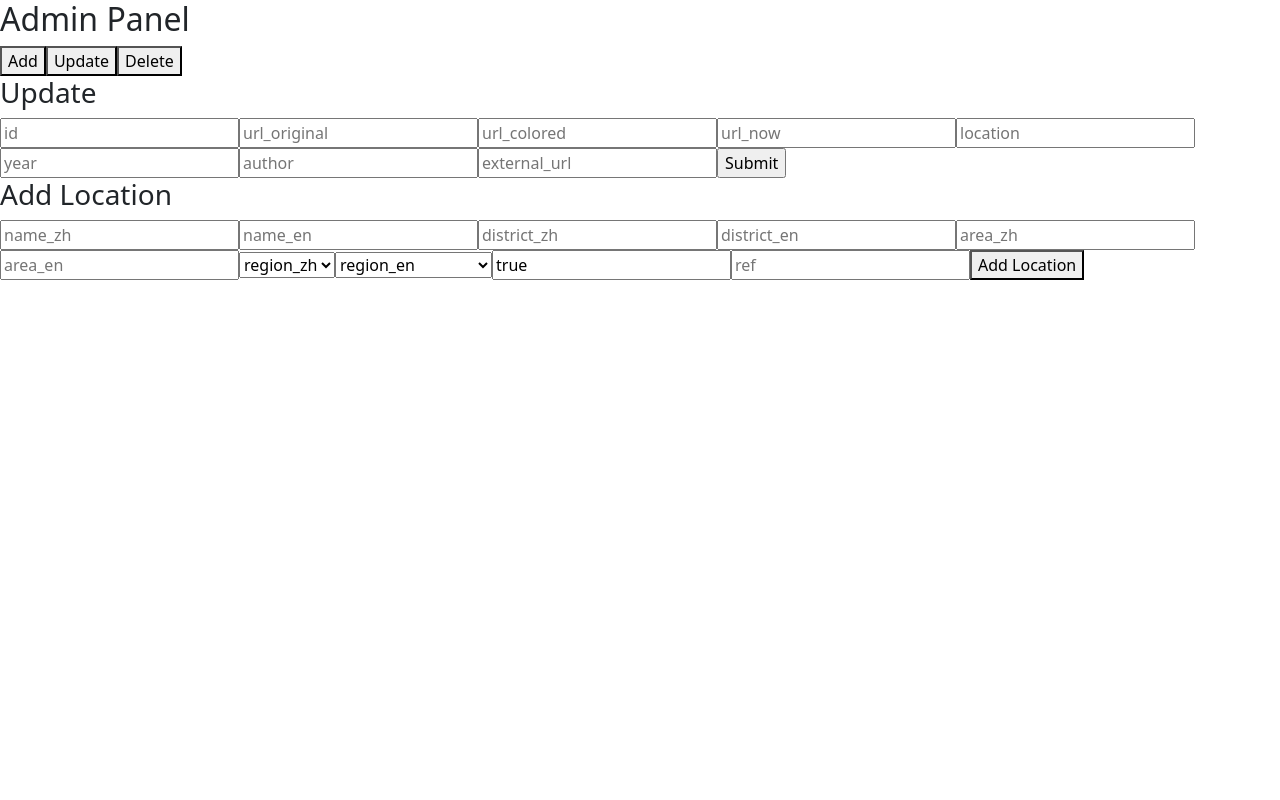
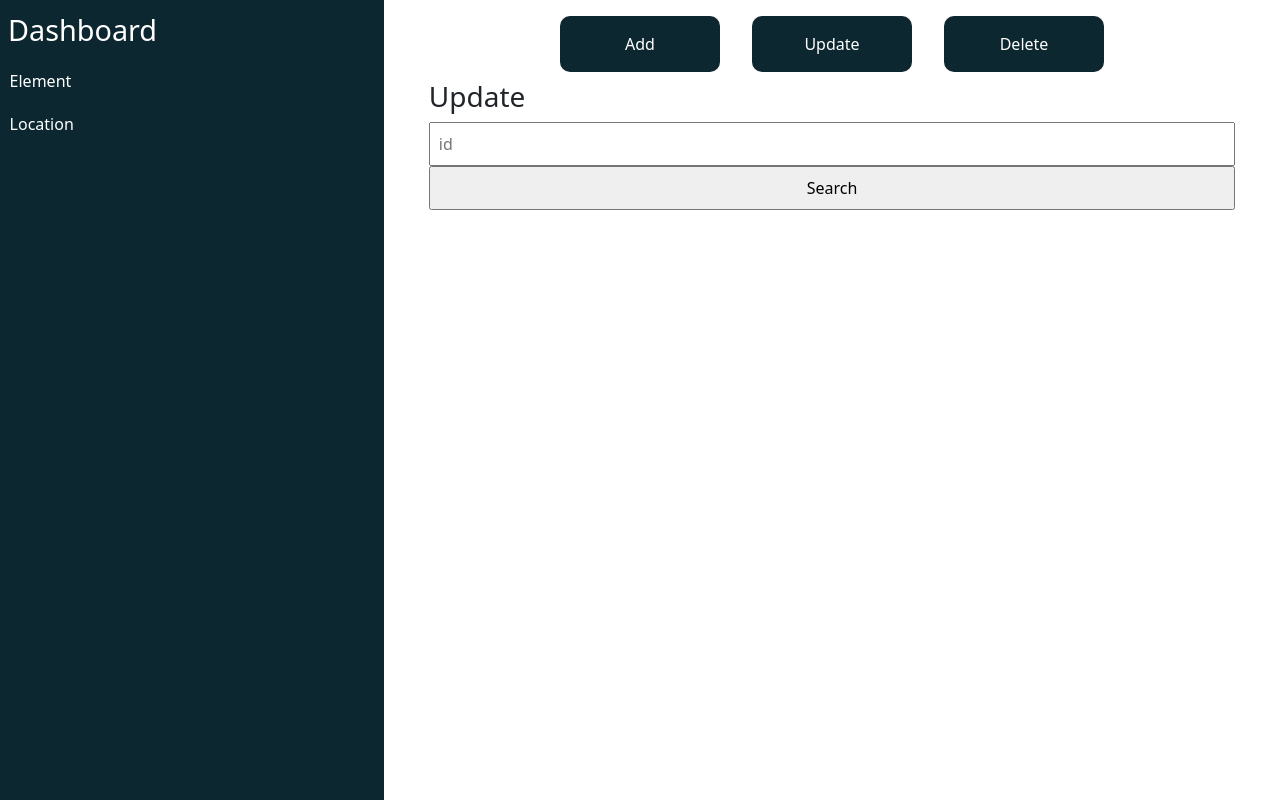
Before and after one commit to TinPoChan/oldhk, a React (Create React App) app: page /admin in a window 1280 px wide. Both pictures are taken after a click on the button "Update". Built offline with nearby package versions, Linux system fonts and the light colour scheme.

Commit message:
basic admin function

```diff
--- a/models/element.js
+++ b/models/element.js
@@ -28,6 +28,9 @@ const elementSchema = new mongoose.Schema({
     },
     external_url: {
         type: String,
+    },
+    description:{
+        type: String,
     }
 })
 
--- a/src/components/adminPage/addLocation.js
+++ b/src/components/adminPage/addLocation.js
@@ -77,7 +77,7 @@ function AddLocation() {
 
             <input type='text' placeholder='exist' name="exist" defaultValue={true} onChange={handleChange} required={true} />
             <input type='text' placeholder='ref' name="ref" onChange={handleChange} required={true} />
-            <button type="submit">Add Location</button>
+            <input type="submit" value="Submit" />
         </form>
     </div>
     )
--- /dev/null
+++ b/src/components/adminPage/admin.css
@@ -0,0 +1,83 @@
+*{
+    margin: 0;
+}
+.Admin-container {
+    display: flex;
+    width: 100%;
+}
+
+.admin-tabs{
+    width: 30%;
+    height: 100vh;
+    background-color: #0D2731;
+    color: white;
+}
+.admin-tabs button {
+    width: 100%;
+    text-align: left;
+    padding: 0.6rem;
+    border: none;
+    background-color: #0D2731;
+    color: white;
+}
+.admin-tabs button:hover {
+    background-color: whitesmoke;
+    color: #0D2731;
+}
+
+.admin-tabs-header{
+    margin: auto;
+    font-size: 1.8rem;
+    padding: 0.5rem;
+
+}
+
+.admin-content{
+    width: 70%;
+}
+.element-tabs, .location-tabs{
+    width: 100%;
+    height: 10vh;
+    display: flex;
+    flex-direction: row;
+    align-items: center;
+    justify-content: center;
+    flex-wrap: wrap;
+}
+.element-tabs button, .location-tabs button{
+    width: 10rem;
+    padding: 1rem;
+    border: none;
+    border-radius: 10px;
+    background-color: #0D2731;
+    color: white;
+    margin: 1rem;
+}
+.element-tabs button:hover, .location-tabs button:hover{
+    background-color: whitesmoke;
+    color: #0D2731;
+}
+.element-content, .location-content{
+    width: 100%;
+
+    display: flex;
+    flex-wrap: wrap;
+    justify-content: center;
+    align-items: center;
+    /* margin: 1rem; */
+
+}
+
+.form-container{
+    /* width: 100%; */
+    width: 90%;
+
+}
+.form-container input, textarea, select{
+    width: 100%;
+    padding: 0.5rem;
+}
+
+.form-container textarea {
+    height: 10rem;
+}
--- a/src/components/adminPage/admin.js
+++ b/src/components/adminPage/admin.js
@@ -3,26 +3,28 @@ import AddElement from "./addElement";
 import DeleteElement from "./deleteElement";
 import UpdateElement from "./updateElement";
 import AddLocation from "./addLocation";
+import UpdateLocation from "./updateLocation";
+import './admin.css';
 
-function AdminPanel() {
-    return (
-        <div className="admin-panel">
-            <h2>Admin Panel</h2>
-        </div>
-    );
-}
+// function AdminSideBar() {
+//     return (
+//         <div className="admin-sidebar">
+
+//         </div>
+//     );
+// }
 
 function ElementControls() {
     const [activeTab, setActiveTab] = useState("add");
 
     return (
         <>
-            <div className="admin-tabs">
+            <div className="element-tabs">
                 <button className={activeTab === "add" ? "active" : ""} onClick={() => setActiveTab("add")}>Add</button>
                 <button className={activeTab === "update" ? "active" : ""} onClick={() => setActiveTab("update")}>Update</button>
                 <button className={activeTab === "delete" ? "active" : ""} onClick={() => setActiveTab("delete")}>Delete</button>
             </div>
-            <div className="admin-content">
+            <div className="element-content">
                 {activeTab === "add" ? <AddElement /> : null}
                 {activeTab === "update" ? <UpdateElement /> : null}
                 {activeTab === "delete" ? <DeleteElement /> : null}
@@ -30,15 +32,49 @@ function ElementControls() {
         </>
     );
 }
-function Admin() {
+
+function LocationControls() {
+    const [activeTab, setActiveTab] = useState("add");
+
     return (
         <>
-            <AdminPanel />
-            <ElementControls />
-            <AddLocation />
-
+            <div className="location-tabs">
+                <button className={activeTab === "add" ? "active" : ""} onClick={() => setActiveTab("add")}>Add</button>
+                <button className={activeTab === "update "? "active" : ""} onClick={() => setActiveTab("update")}>Update</button>
+                <button className={activeTab === "delete" ? "active" : ""} onClick={() => setActiveTab("delete")}>Delete</button>
+            </div>
+            <div className="location-content">
+                {activeTab === "add" ? <AddLocation /> : null}
+                {activeTab === "update" ? <UpdateLocation /> : null}
+                {activeTab === "delete" ? <DeleteElement /> : null}
+            </div>
         </>
     );
 }
 
+
+function Admin() {
+    const [activeTab, setActiveTab] = useState("Element");
+    return (
+        <div className="Admin-container">
+
+            {/* <AdminSideBar /> */}
+            <div className="admin-tabs">
+                <div className="admin-tabs-header">
+                    Dashboard
+                </div>
+                <button className={activeTab === "Element" ? "active" : ""} onClick={() => setActiveTab("Element")}>Element</button>
+                <button className={activeTab === "Location" ? "active" : ""} onClick={() => setActiveTab("Location")}>Location</button>
+            </div>
+            <div className="admin-content">
+            {activeTab === "Element" ? <ElementControls /> : null}
+            {activeTab === "Location" ? <LocationControls /> : null}
+            {/* <ElementControls />
+            <AddLocation /> */}
+            </div>
+
+        </div>
+    );
+}
+
 export default Admin;
--- a/src/components/adminPage/deleteElement.js
+++ b/src/components/adminPage/deleteElement.js
@@ -10,7 +10,7 @@ function DeleteElement() {
     const handleSubmit = async (e) => {
         e.preventDefault();
         console.log(id);
-        await fetch(`http://localhost:3001/api/elements/${id}`, {
+        await fetch(`http://localhost:3001/api/elements/id/${id}`, {
             method: 'DELETE',
         }).then((res) => {
             if (res.status === 200) {
--- a/src/components/adminPage/updateElement.js
+++ b/src/components/adminPage/updateElement.js
@@ -8,14 +8,17 @@ const initialState = {
     year: '',
     author: '',
     external_url: '',
-    id: ''
+    id: '',
+    description: ''
 }
 
-function UpdateElement () {
+function UpdateElement() {
     const [element, setElement] = useState(initialState)
+    const [formText, setFormText] = useState('Search')
 
     const clearState = () => {
         setElement({ ...initialState })
+        setFormText('Search')
     }
 
     const handleChange = (e) => {
@@ -28,8 +31,8 @@ function UpdateElement () {
     const handleSubmit = async (e) => {
         e.preventDefault();
         console.log(element);
-
-        const backendUrl = 'http://localhost:3001/api/elements/' || process.env.BACKEND_URL
+        if (formText === 'Submit') {
+            const backendUrl = 'http://localhost:3001/api/elements/id/' || process.env.BACKEND_URL
 
             await fetch(backendUrl + `${element.id}`, {
                 method: 'PUT',
@@ -48,19 +51,42 @@ function UpdateElement () {
             })
         }
 
+        if (formText === 'Search') {
+            const backendUrl = 'http://localhost:3001/api/elements/id/' || process.env.BACKEND_URL
+
+            await fetch(backendUrl + `${element.id}`)
+                .then(res => res.json())
+                .then(data => {
+                    setElement(() => data)
+                    setFormText('Submit')
+                })
+                .catch(err => {
+                    console.log(err)
+                })
+        }
+    }
+
     return (
         <div className="form-container">
-            <form onSubmit={handleSubmit}>
+            <form className="updateElementForm" onSubmit={handleSubmit}>
                 <h3>Update</h3>
-                <input type='text' placeholder='id' name="id" onChange={handleChange} required={true} />
-                <input type='text' placeholder='url_original' name="url_original" onChange={handleChange} required={true} />
-                <input type='text' placeholder='url_colored' name="url_colored" onChange={handleChange} />
-                <input type='text' placeholder='url_now' name="url_now" onChange={handleChange} required={true} />
-                <input type='text' placeholder='location' name="location" onChange={handleChange} required={true} />
-                <input type='text' placeholder='year' name="year" onChange={handleChange} required={true} />
-                <input type='text' placeholder='author' name="author" onChange={handleChange} />
-                <input type='text' placeholder='external_url' name="external_url" onChange={handleChange} />
-                <input type="submit" value="Submit" />
+                <input type='text' placeholder='id' name="id" onInput={handleChange} required={true} />
+                {formText === 'Submit' ? (
+                    <>
+                        <input type='text' placeholder='name' name="name" onChange={handleChange} required={true} defaultValue={element.name} />
+                        <input type='text' placeholder='url_original' name="url_original" onChange={handleChange} required={true} defaultValue={element.url_original} />
+                        <input type='text' placeholder='url_colored' name="url_colored" onChange={handleChange} defaultValue={element.url_colored} />
+                        <input type='text' placeholder='url_now' name="url_now" onChange={handleChange} required={true} defaultValue={element.url_now}/>
+                        <input type='text' placeholder='location' name="location" onChange={handleChange} required={true} defaultValue={element.location}/>
+                        <input type='text' placeholder='year' name="year" onChange={handleChange} required={true} defaultValue={element.year}/>
+                        <input type='text' placeholder='author' name="author" onChange={handleChange} defaultValue={element.author}/>
+                        <input type='text' placeholder='external_url' name="external_url" onChange={handleChange} defaultValue={element.external_url}/>
+                        <input type='text' placeholder='description' name="description" onChange={handleChange} defaultValue={element.description}/>
+                        <textarea type='text' placeholder='description' name="description" onChange={handleChange} defaultValue={element.description}/>
+                    </>
+                ) : null}
+
+                <input type="submit" value={formText} />
             </form>
         </div>
     )
--- /dev/null
+++ b/src/components/adminPage/updateLocation.js
@@ -0,0 +1,118 @@
+import React, { useEffect, useState } from "react";
+
+const initialState = {
+    name_zh: "",
+    name_en: "",
+    district_zh: "",
+    district_en: "",
+    area_zh: "",
+    area_en: "",
+    region_zh: "",
+    region_en: "",
+    exist: true,
+    ref: "",
+    id: ""
+}
+
+function UpdateLocation() {
+    const [location, setLocation] = useState(initialState);
+    const [formText, setFormText] = useState('Search')
+
+    const clearState = () => {
+        setLocation({ ...initialState })
+        setFormText('Search')
+    }
+
+    const handleChange = (e) => {
+        console.log(e.target.name, e.target.value);
+        e.preventDefault();
+        setLocation(() => ({
+            ...location,
+            [e.target.name]: e.target.value
+        }))
+
+    }
+
+
+
+    const handleSubmit = async (e) => {
+        e.preventDefault();
+        console.log(location);
+
+
+        if (formText === 'Submit') {
+            const backendUrl = `http://localhost:3001/api/locations/id/${location.id}`
+
+        await fetch(backendUrl, {
+            method: 'PUT',
+            headers: {
+                'Content-Type': 'application/json'
+            },
+            body: JSON.stringify(location)
+        }).then((res) => {
+            if (res.status === 200) {
+                console.log('Location updated')
+                clearState()
+                e.target.reset()
+            }
+        }).catch(err => {
+            console.log(err)
+        })
+    }
+
+    if (formText === 'Search') {
+        const backendUrl = `http://localhost:3001/api/locations/id/${location.id}`
+
+        await fetch(backendUrl)
+            .then(res => res.json())
+            .then(data => {
+                setLocation(() => data)
+                setFormText('Submit')
+            })
+            .catch(err => {
+                console.log(err)
+            })
+
+    }
+
+    }
+
+    return (
+        <div className="form-container">
+        <form onSubmit={handleSubmit}>
+            <h3>Update Location</h3>
+            <input type='text' placeholder='id' name="id" onInput={handleChange} required={true} />
+            {formText === 'Submit' ? (
+                <>
+            <input type='text' placeholder='name_zh' name="name_zh" onChange={handleChange} required={true} defaultValue={location.name_zh}/>
+            <input type='text' placeholder='name_en' name="name_en" onChange={handleChange} required={true} defaultValue={location.name_en} />
+            <input type='text' placeholder='district_zh' name="district_zh" onChange={handleChange} required={true} defaultValue={location.district_zh}/>
+            <input type='text' placeholder='district_en' name="district_en" onChange={handleChange} required={true} defaultValue={location.district_en}/>
+            <input type='text' placeholder='area_zh' name="area_zh" onChange={handleChange}  defaultValue={location.area_zh}/>
+            <input type='text' placeholder='area_en' name="area_en" onChange={handleChange}  defaultValue={location.area_en}/>
+
+            <select name="region_zh" onChange={handleChange} required={true} defaultValue={location.region_zh}>
+                <option value="">region_zh</option>
+                <option value="香港島">香港島</option>
+                <option value="九龍">九龍</option>
+                <option value="新界">新界</option>
+            </select>
+
+            <select name="region_en" onChange={handleChange} required={true} defaultValue={location.region_en}>
+                <option value="">region_en</option>
+                <option value="Hong Kong Island">Hong Kong Island</option>
+                <option value="Kowloon">Kowloon</option>
+                <option value="New Territories">New Territories</option>
+            </select>
+
+
+            <input type='text' placeholder='exist' name="exist" onChange={handleChange} required={true} defaultValue={location.exist}/>
+            <input type='text' placeholder='ref' name="ref" onChange={handleChange} required={true} defaultValue={location.ref}/>
+            </> ) :  null }
+            <input type="submit" value={formText} />
+        </form>
+    </div>
+    )
+}
+
+export default UpdateLocation;
```
Also changed, not shown: server.js (+29 -3 lines), src/App.js (+4 -7 lines). Lines whose indentation alone changed are shown as unchanged.
